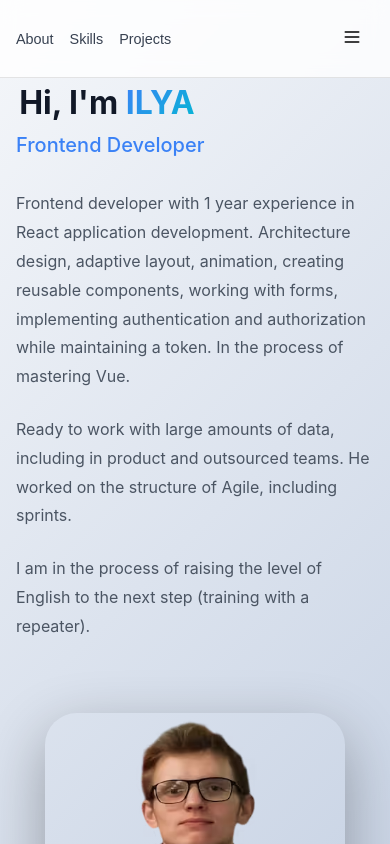
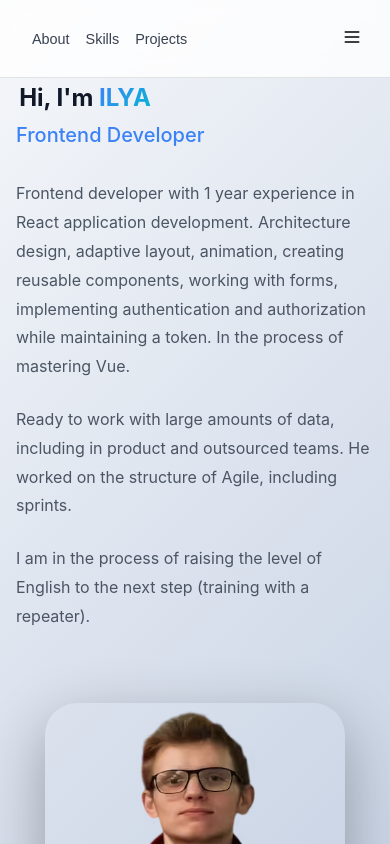
Before and after one commit to rufrej/resume, a React (Vite) app: page / in a window 390 px wide. Shown: the top 844 px of the page. Built offline with nearby package versions, Linux system fonts and the light colour scheme.

Commit message:
(fix): mobile menu layout

```diff
--- a/src/styles/About.css
+++ b/src/styles/About.css
@@ -133,7 +133,7 @@
  }
 
  .about-title {
-  font-size: 2rem;
+  font-size: 1.5rem;
  }
 
  .about-subtitle {
--- a/src/styles/Header.css
+++ b/src/styles/Header.css
@@ -27,6 +27,7 @@
 .header-nav {
  display: flex;
  gap: 2rem;
+ margin-left: 1rem;
 }
 
 .nav-link {
@@ -39,6 +40,7 @@
  transition: color 0.2s ease;
  padding: 0.5rem 0;
  position: relative;
+ text-wrap: nowrap;
 }
 
 .dark .nav-link {
@@ -97,11 +99,6 @@
  /* color: #374151; */
  cursor: pointer;
  transition: all 0.2s ease;
-}
-
-.switch {
- /* border: 1px solid #d1d5db;
-  border-radius: 50%; */
 }
 
 .dark .icon-link,
```
